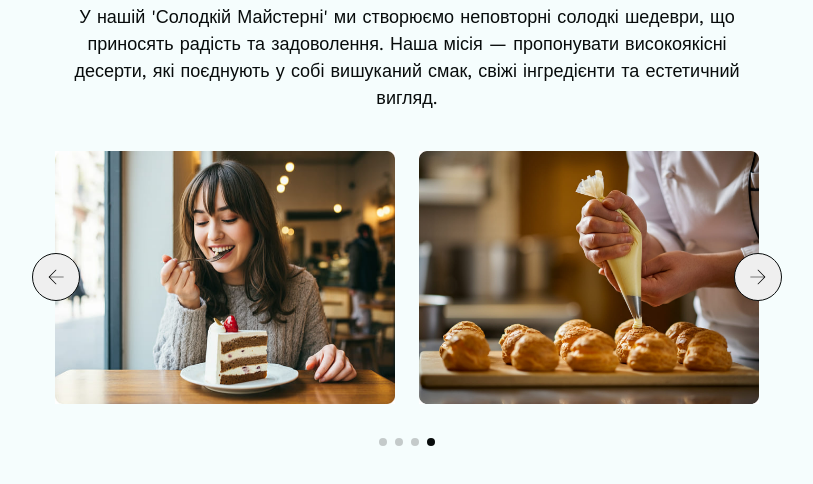
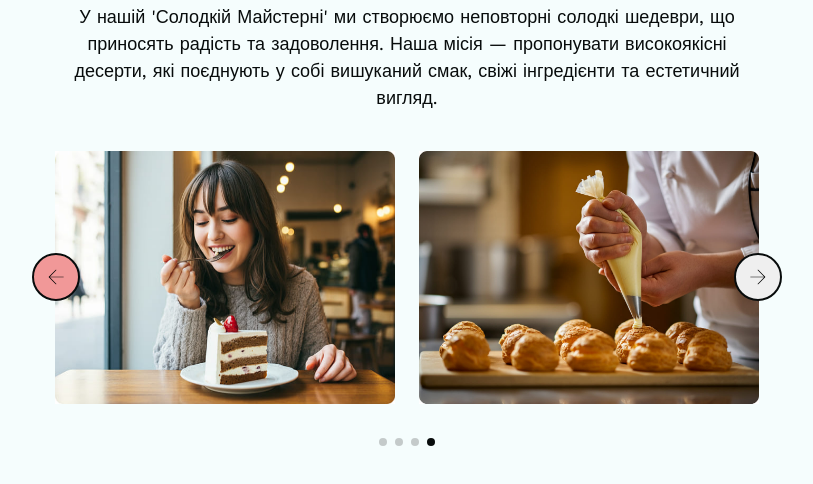
Before and after one commit to GoitStudentsWorks/fs126_js_igorbelovash, a website built with Vite: page src/index.html in a window 1280 px wide. Both pictures are taken after a click on the button 289 px from the left and 421 px from the top of the page. Shown: the part 144-628 px from the top of the page, without its empty margins (233-1046 px from the left). Built offline with nearby package versions, Linux system fonts and the light colour scheme.

Commit message:
add hover state for buttons

```diff
--- a/src/css/about-us.css
+++ b/src/css/about-us.css
@@ -76,13 +76,23 @@
     align-items: center;
     height: 48px;
     width: 48px;
-    border: solid 1px #080c0c;
+    border: solid 2px #080c0c;
     padding: 0;
     position: absolute;
     z-index: 1;
     top: 50%;
     transform: translateY(-50%);
     border-radius: 50%;
+    transition: background-color 250ms ease;
+  }
+
+  .about-us-slide-btn:hover,
+  .about-us-slide-btn:focus {
+    background-color: #F19898;
+  }
+
+  .about-us-slide-btn:active {
+    background-color: #C07979;
   }
 
   .about-us-pagination {
```
